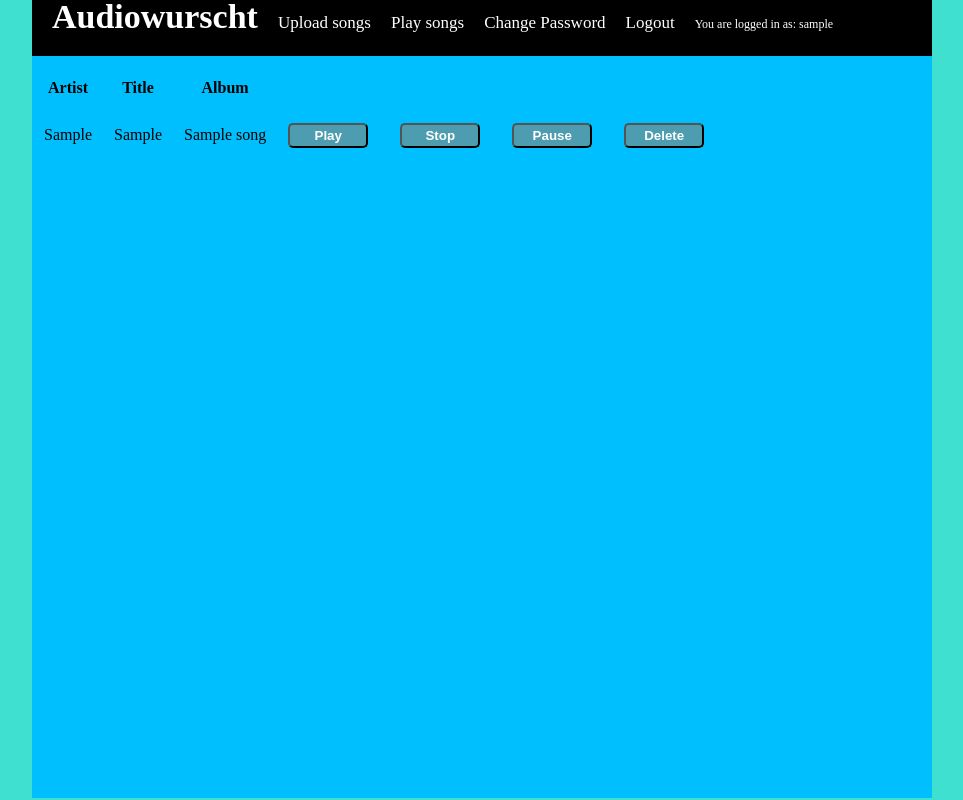
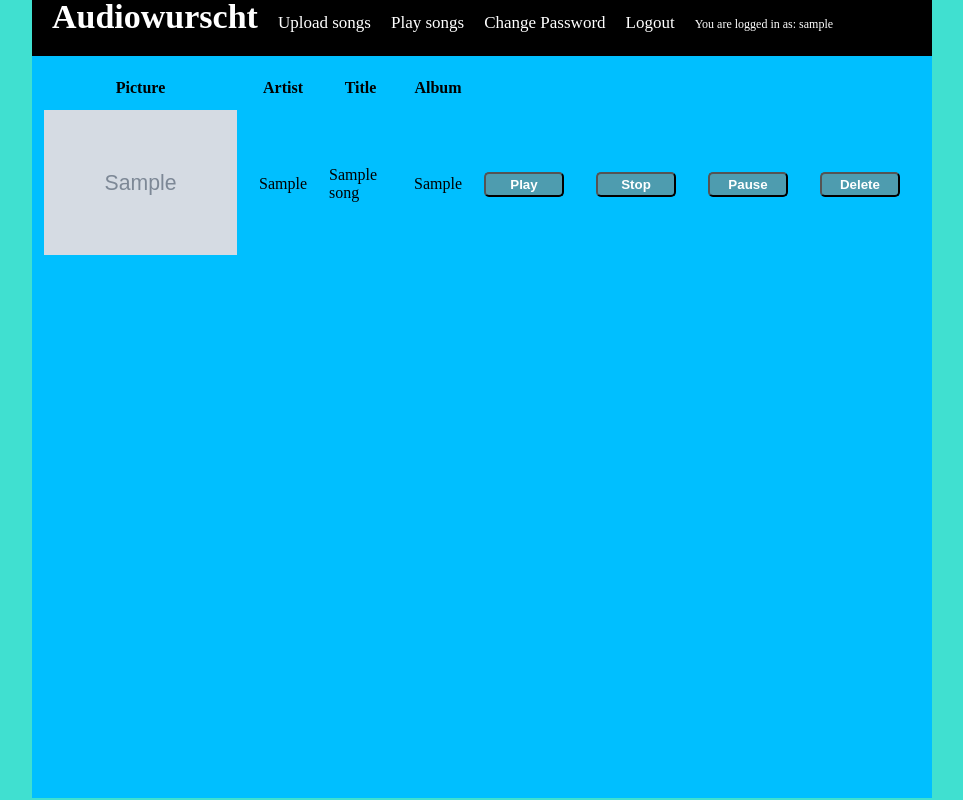
Before and after one commit to wurscht/audiowurscht, a Django app: page /play/ in a window 1280 px wide. Shown: the whole page, without its empty margins (158-1121 px from the left). Run offline with Django 3.2, Linux system fonts and the light colour scheme; a user stored in the database is signed in; tables that the repository leaves empty hold one stand-in row (values such as "Sample post"); grey boxes marked "Sample" are stand-in pictures.

Commit message:
Use discogs api to get pictures of bands

```diff
--- a/requirements.txt
+++ b/requirements.txt
@@ -6,3 +6,4 @@ python-vlc
 black
 mutagen
 mailcatcher
+discogs_client
--- a/webapp/models.py
+++ b/webapp/models.py
@@ -17,6 +17,7 @@ class Song(models.Model):
     album = models.CharField(max_length=100, default="unknown")
     path = models.FileField(upload_to="media/")
     tracknumber = models.CharField(max_length=100, default="unknown")
+    picture = models.CharField(max_length=1000, default="no picture", null=True)
 
     def __str__(self):
         return self.title
--- a/webapp/static/css/style.css
+++ b/webapp/static/css/style.css
@@ -76,3 +76,7 @@ td {
 tr {
     padding: 10px;
 }
+
+.band_picture {
+    width: 100%;
+}
--- a/webapp/templates/play.html
+++ b/webapp/templates/play.html
@@ -9,6 +9,7 @@
                 {% if my_songs %}
                 <table>
                     <tr>
+                        <th>Picture</th>
                         <th>Artist</th>
                         <th>Title</th>
                         <th>Album</th>
@@ -18,9 +19,10 @@
                     </tr>
                     {% for song in my_songs %}
                         <tr>
+                            <td><img class="band_picture" src="{{song.picture}}"></td>
                             <td><p>{{song.artist}}</p></td>
+                            <td><p>{{song.title}}</p></td>
                             <td><p>{{song.album}}</p></td>
-                            <td><p>{{song.title}}</p></td>
                             <td>
                                 <div class="listitem">
                                     <button type="submit" name="play" value={{song.id}}>Play</button>
--- a/webapp/views.py
+++ b/webapp/views.py
@@ -2,6 +2,7 @@ import os
 import base64
 import vlc
 import mutagen
+import discogs_client
 from django.shortcuts import render, redirect
 from django.views.generic import FormView
 from django.contrib.auth import logout
@@ -90,15 +91,19 @@ def LogoutView(request):
 def UploadView(request):
     if not request.user.is_authenticated:
         return render(request, 'registration/login_error.html')
+    discogs = discogs_client.Client('ExampleApplication/0.1', user_token="FLDeuZyRaYLvakXhVNTUgMfTWmBnlabfrBFhGvaM")
     current_user = request.user
     if request.method == "POST":
         song_info = mutagen.File(request.FILES["mysong"])
+        results = discogs.search("".join(song_info["TPE1"].text), type='artist')
+        band_pic = results[0].images[0]["uri"]
         song = Song.objects.create(
             title="".join(song_info["TIT2"].text),
             artist="".join(song_info["TPE1"].text),
             album="".join(song_info["TALB"].text),
             path=request.FILES["mysong"],
-            tracknumber="".join(song_info["TRCK"].text)
+            tracknumber="".join(song_info["TRCK"].text),
+            picture=band_pic
         )
         song.user.add(current_user)
         song.save()
```
Also changed, not shown: webapp/migrations/0011_song_picture.py (added), webapp/migrations/0012_auto_20190821_1222.py (added).
